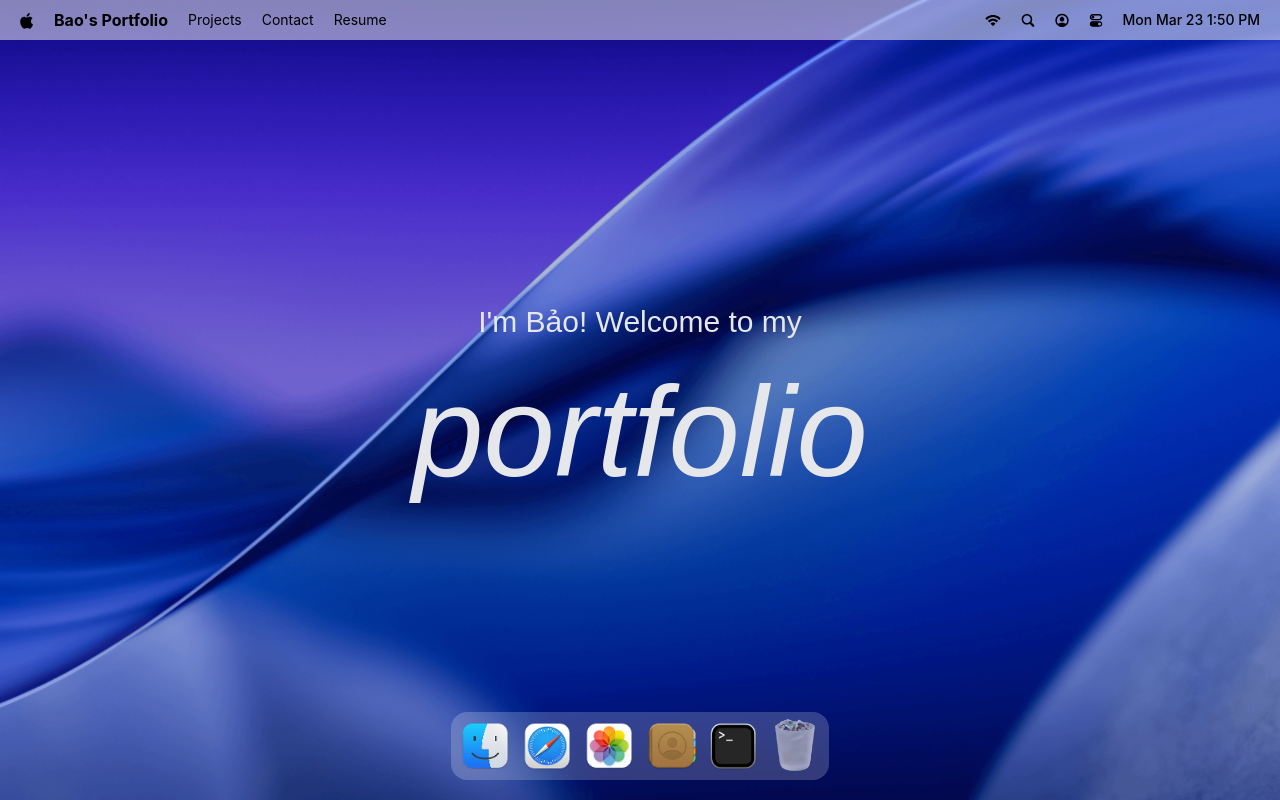
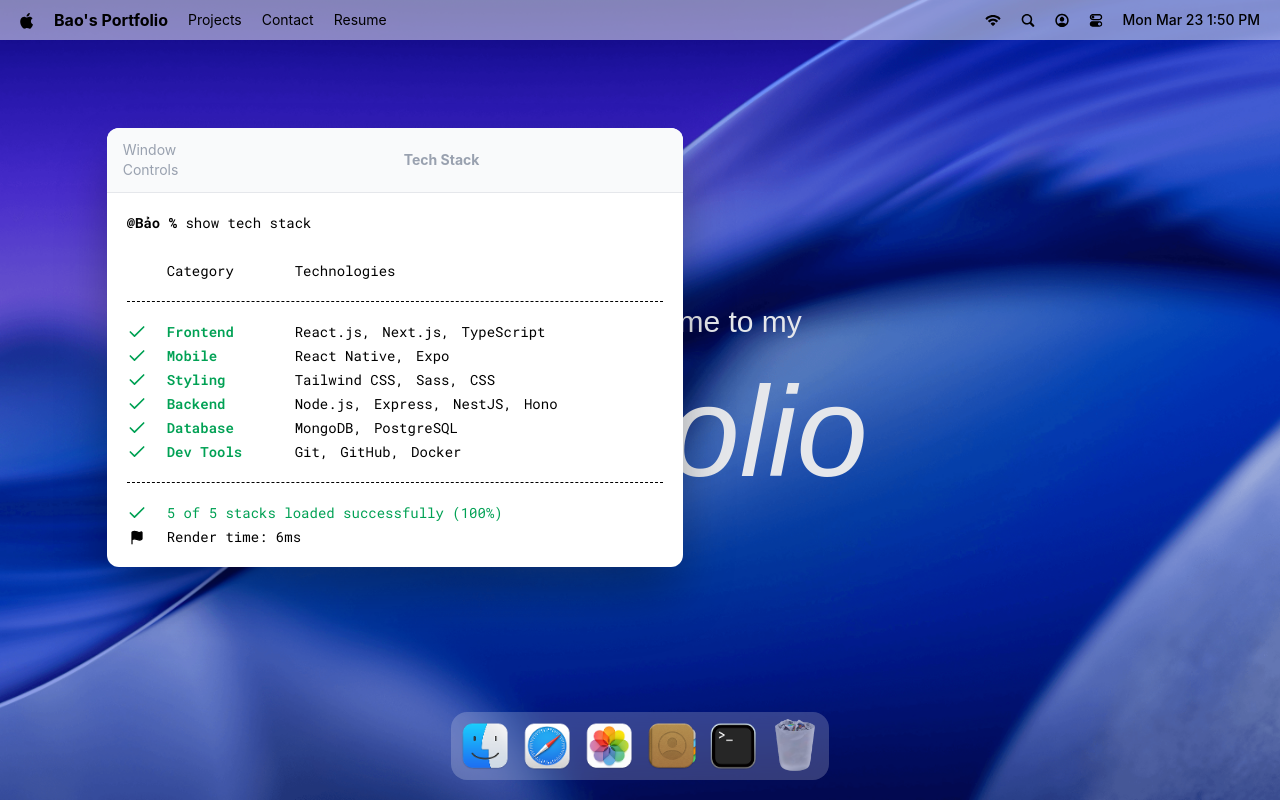
Before and after one commit to BBariOxit/portfolio-macos, a React (Vite) app: page / in a window 1280 px wide. Built offline with nearby package versions, Linux system fonts and the light colour scheme; a web font is replaced by a local one.

Commit message:
implement Terminal component

```diff
--- a/src/App.jsx
+++ b/src/App.jsx
@@ -1,4 +1,10 @@
+import gsap from "gsap"
+import { Draggable } from "gsap/Draggable"
+
 import { Dock, Navbar, Welcome } from "@components"
+import { Terminal } from "@windows"
+
+gsap.registerPlugin(Draggable)
 
 const App = () => {
   return (
@@ -6,6 +12,7 @@
       <Navbar />
       <Welcome />
       <Dock />
+      <Terminal />
     </main>
   )
 }
--- a/src/hoc/WindowWrapper.jsx
+++ b/src/hoc/WindowWrapper.jsx
@@ -1,9 +1,9 @@
 import useWindowStore from "@store/window"
-import { Component, useRef } from "react"
+import { useRef } from "react"
 
-const WindowWrapper = (component, windowKey) => {
+const WindowWrapper = (Component, windowKey) => {
   const Wrapped = (props) => {
-    const { focusWindow, windows } = useWindowStore
+    const { focusWindow, windows } = useWindowStore()
     const { isOpen, zIndex } = windows[windowKey]
     const ref = useRef(null)
 
@@ -14,9 +14,7 @@
 
   Wrapped.displayName = `WindowWrapper(${Component.displayName || Component.name || 'Component'})`
 
-  return (
-    <div>WindowWrapper</div>
-  )
+  return Wrapped
 }
 
 export default WindowWrapper
--- /dev/null
+++ b/src/windows/Terminal.jsx
@@ -0,0 +1,57 @@
+import { techStack } from "@constants"
+import WindowWrapper from "@hoc/WindowWrapper"
+import { Check, Flag } from "lucide-react"
+
+const Terminal = () => {
+  return (
+    <>
+      <div id="window-header">
+        <p>Window Controls</p>
+        <h2>Tech Stack</h2>
+      </div>
+
+      <div className="techstack">
+        <p>
+          <span className="font-bold">@Bảo % </span>
+          show tech stack
+        </p>
+
+        <div className="label">
+          <p className="w-32">Category</p>
+          <p>Technologies</p>
+        </div>
+
+        <ul className="content">
+          {techStack.map(({ category, items }) => (
+            <li key={category} className="flex items-center">
+              <Check className="check" size={20} />
+              <h3>{category}</h3>
+              <ul>
+                {items.map((item, i) => (
+                  <li key={i}>
+                    {item}{i <items.length - 1 ? ',' : ''}
+                  </li>
+                ))}
+              </ul>
+            </li>
+          ))}
+        </ul>
+
+        <div className="footnote">
+          <p>
+            <Check size={20} /> 5 of 5 stacks loaded successfully (100%)
+          </p>
+
+          <p className="text-black">
+            <Flag size={15} fill="black"/>
+            Render time: 6ms
+          </p>
+        </div>
+      </div>
+    </>
+  )
+}
+
+const TerminalWindow = WindowWrapper(Terminal, 'terminal')
+
+export default TerminalWindow
--- /dev/null
+++ b/src/windows/index.js
@@ -0,0 +1,3 @@
+import Terminal from "./Terminal";
+
+export { Terminal }
```
